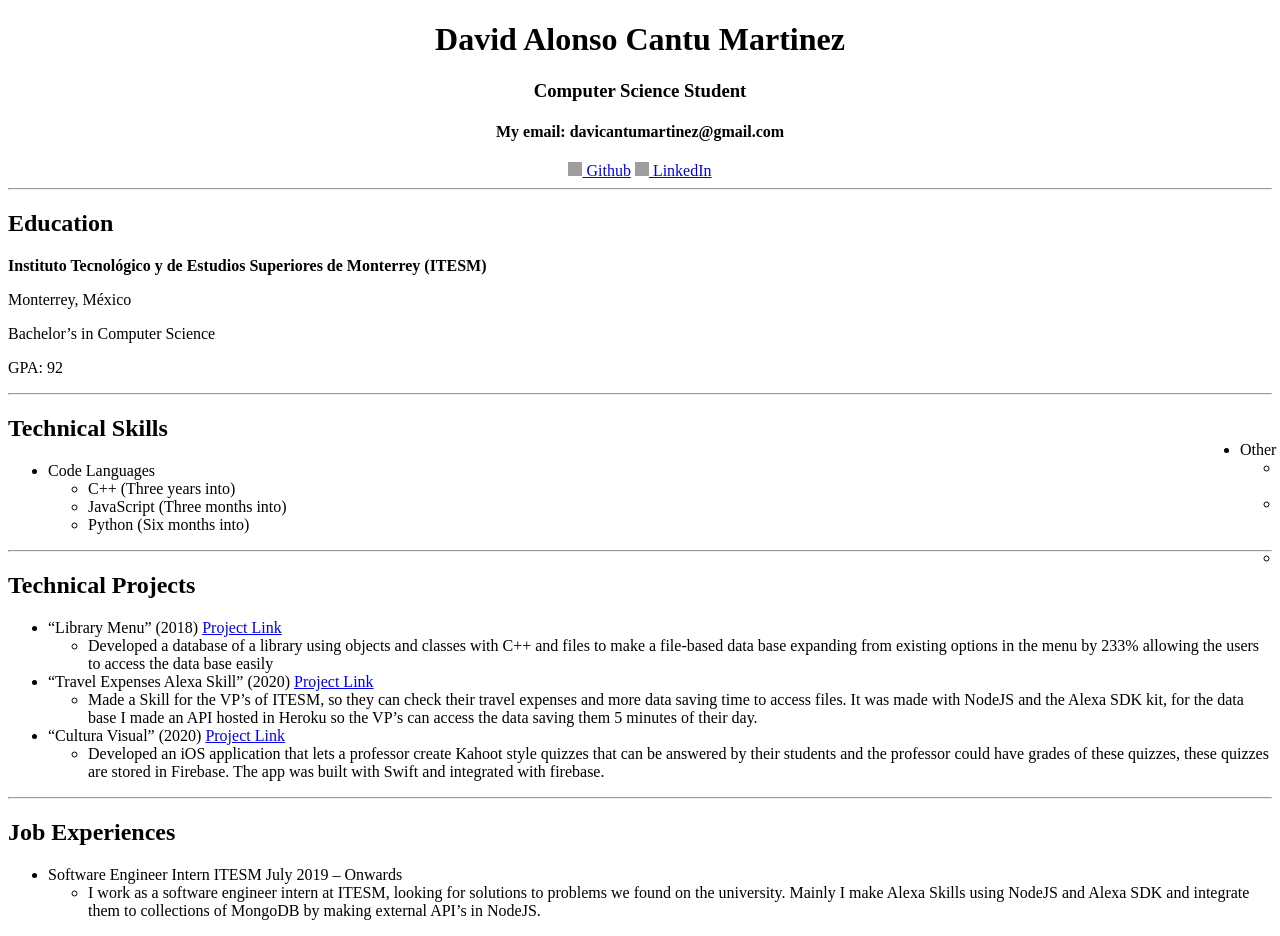
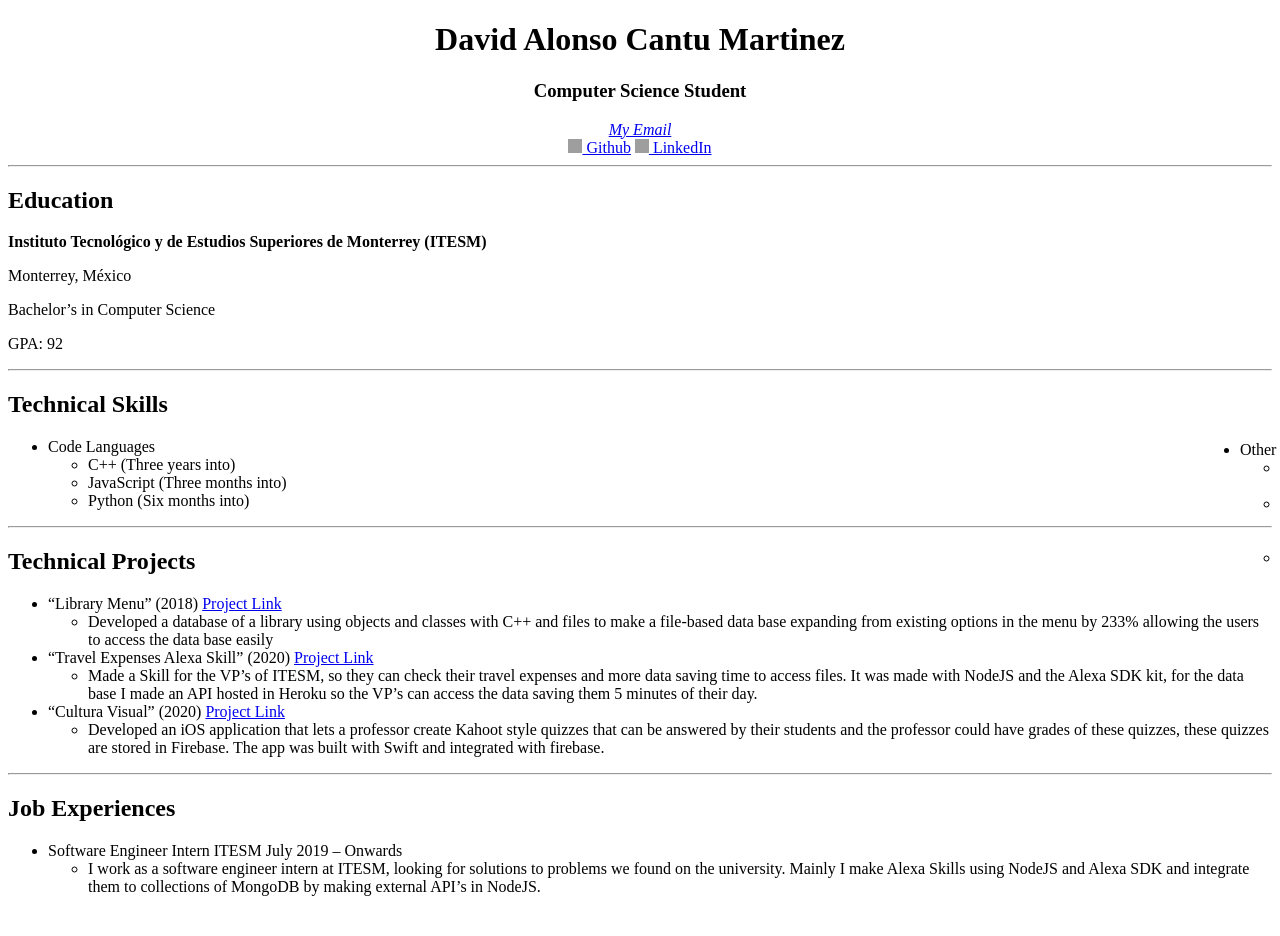
Before and after one commit to codyvi/WebDevClass, a plain HTML site: page Lab - 1/index.html in a window 1280 px wide. Shown: the top 936 px of the page. After the commit the page ends 912 px from the top, so only its background shows below. Drawn offline with Linux system fonts and the light colour scheme; grey boxes are pictures that could not be loaded.

Commit message:
All tags used

```diff
--- a/Lab - 1/index.html
+++ b/Lab - 1/index.html
@@ -9,7 +9,8 @@
     <header style="text-align: center;">
         <h1>David Alonso Cantu Martinez</h1>
         <h3>Computer Science Student</h3>
-        <h4>My email: davicantumartinez@gmail.com</h4>
+        <address> <a href="mailto:davidcantumartinez@gmail.com">My Email</a>
+        </address>
         <nav>
 
             <a href="https://github.com/codyvi" target="_blank"><span><img src="https://image.flaticon.com/icons/png/512/25/25231.png" width="14px" height="14px"/></span>
@@ -22,6 +23,7 @@
     </header>
 
     <hr/>
+    <main>
 
     <section>
         <h2>Education</h2>
@@ -109,9 +111,10 @@
 
 
     </section>
+</main>
 
     <hr/>
-
+<footer>
     <section>
         <h2>Job Experiences </h2>
         <ul>
@@ -125,6 +128,8 @@
         </ul>
     </section>
 
+</footer>
+
 
 
 </body>
```
